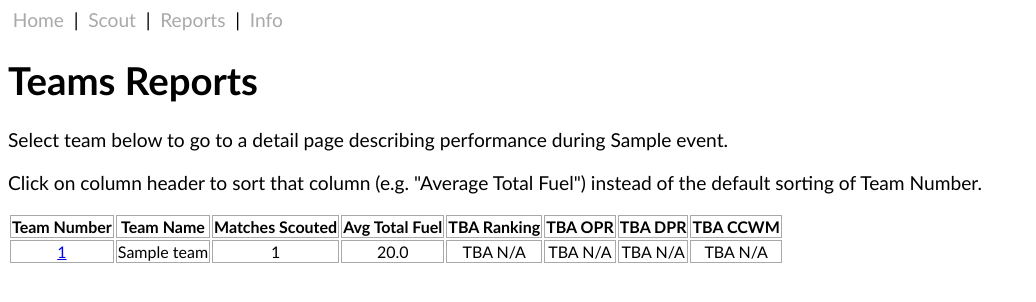
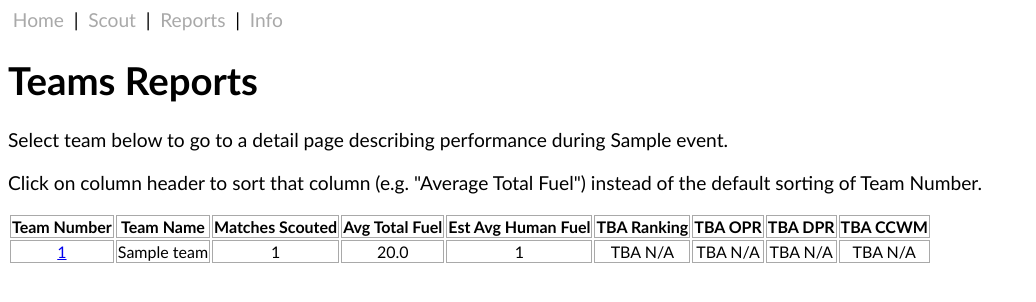
Before and after one commit to fscdata/fsc-data-scouting, a Flask app: page /report/team in a window 1280 px wide. Shown: the top 302 px of the page, without its empty margins (0-1036 px from the left). Run offline with Flask 3, Linux system fonts and the light colour scheme; tables that the repository leaves empty hold one stand-in row (values such as "Sample post"); a database or web service that is not in the repository returns one stand-in record (values such as "Sample title"); data that the repository does not hold is empty.

Commit message:
report average human player score

```diff
--- a/routes/report_routes.py
+++ b/routes/report_routes.py
@@ -8,7 +8,7 @@ from database_model import db, Team, MatchTeamData, MatchData, Event, Calculatio
 
 bp = Blueprint("report", __name__, url_prefix="/report")
 
-def pull_TBA_stats(team_stats, event_key='2026schop'):
+def pull_TBA_stats(team_stats, event_key:str):
     tba_api_key = os.environ.get('TBA_API_KEY')
 
     base_tba_url = 'https://www.thebluealliance.com/api/v3'
@@ -86,7 +86,6 @@ def calculate_human_stats(MatchData, MatchTeamData):
     for match in MatchTeamData:
         pass
 
-
 def calculate_climb_stats(MatchTeamData):
     print(f'> Calculating climb stats for team')
     # do some math to calculate average climb level and success rate for the team
@@ -144,7 +143,6 @@ def export_data_page():
         'report/export_page.html',
         event_list=event_list)
 
-
 @bp.route("/export/generate_CSV", methods = ['POST', 'GET'])
 def deliver_csv_file():
     if request.method == 'POST':
@@ -175,7 +173,7 @@ def deliver_csv_file():
             return render_template('error.html', error_message=error_message)
         else:
             # drop metadata columns that aren't needed for export
-            columns_to_exclude = ['event_id', 'record_ip_address', 'record_hidden']
+            columns_to_exclude = ['event_id', 'calc_auto_score', 'calc_teleop_score', 'record_ip_address', 'record_hidden']
             columns = [col for col in all_match_data[0].__table__.columns if col.name not in columns_to_exclude]
             # print(f' > Column names: {[col.name for col in columns]}')
 
@@ -246,6 +244,8 @@ def report_team_page():
                  'match_count': 0,
                  'total_fuel': 0,
                  'avg_fuel': 0,
+                 'human_fuel': 0,
+                 'avg_human': 0,
                  'opr': 0,
                  'dpr': 0,
                  'ccwm': 0,
@@ -255,7 +255,8 @@ def report_team_page():
             .query(
                 MatchTeamData.team_number,
                 MatchTeamData.auto_fuel_score,
-                MatchTeamData.teleop_fuel_score
+                MatchTeamData.teleop_fuel_score,
+                MatchTeamData.alliance_human_fuel
             )\
             .filter(MatchTeamData.event_id == active_event_id, MatchTeamData.record_hidden == False)\
             .join(Team, MatchTeamData.team_number == Team.team_id)\
@@ -264,10 +265,14 @@ def report_team_page():
         for match_record in team_performance_data:
             team_stats[match_record.team_number]['match_count'] += 1
             team_stats[match_record.team_number]['total_fuel'] += (match_record.auto_fuel_score + match_record.teleop_fuel_score)
+            team_stats[match_record.team_number]['human_fuel'] += match_record.alliance_human_fuel
         for team in team_stats:
             if team_stats[team]['match_count'] > 0:
                 team_stats[team]['avg_fuel'] = round(
                     team_stats[team]['total_fuel'] / team_stats[team]['match_count'],
+                    2)
+                team_stats[team]['avg_human'] = round(
+                    (team_stats[team]['human_fuel'] / team_stats[team]['match_count']) / 3,
                     2)
         tba_event_code = f'{active_event_year}{active_event_code.lower()}'
         full_team_stats = pull_TBA_stats(team_stats, tba_event_code)
--- a/templates/report/main_teams_page.html
+++ b/templates/report/main_teams_page.html
@@ -14,6 +14,7 @@
             <th>Team Name</th>
             <th>Matches Scouted</th>
             <th>Avg Total Fuel</th>
+            <th>Est Avg Human Fuel</th>
             <th>TBA Ranking</th>
             <th>TBA OPR</th>
             <th>TBA DPR</th>
@@ -37,6 +38,9 @@
                 {{ team_stats[team]['avg_fuel'] }}
             </td>
             <td>
+                {{ team_stats[team]['human_fuel'] }}
+            </td>
+            <td>
                 {{ team_stats[team]['tba_rank'] }}
             </td>
             <td>
```
